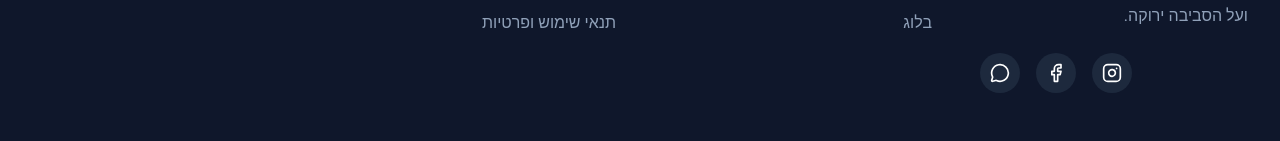
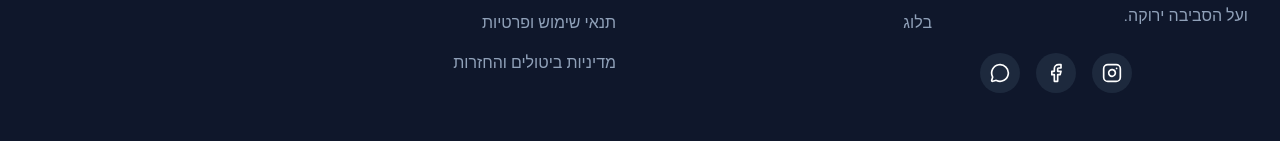
Before and after one commit to matikurland-oss/cleanfry-website, a React (Vite) app: page / in a window 1280 px wide. Shown: the part 4382-4523 px from the top of the page. Built offline with nearby package versions, Linux system fonts and the light colour scheme.

Commit message:
Update App.tsx

```diff
--- a/src/App.tsx
+++ b/src/App.tsx
@@ -215,6 +215,7 @@ const Footer = () => (
     <li><Link to="/contact" className="hover:text-white transition-colors">צור קשר</Link></li>
     <li><a href="#" className="hover:text-white transition-colors">מדיניות משלוחים</a></li>
     <li><Link to="/legal" className="hover:text-white transition-colors">תנאי שימוש ופרטיות</Link></li>
+    <li><Link to="/cancellation-policy" className="hover:text-white transition-colors">מדיניות ביטולים והחזרות</Link></li>
   </ul>
 </div>
         <div>
```
Lines whose indentation alone changed are shown as unchanged.
